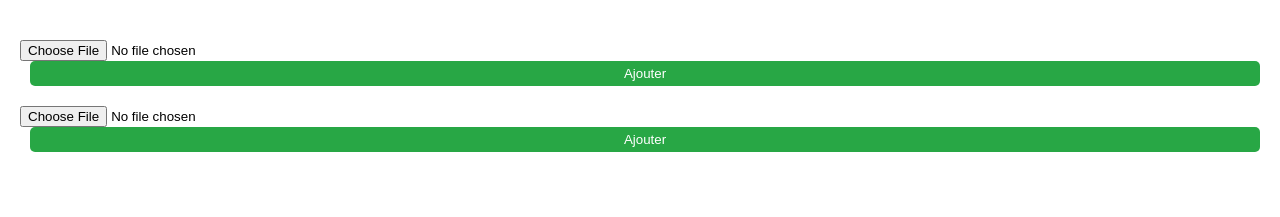
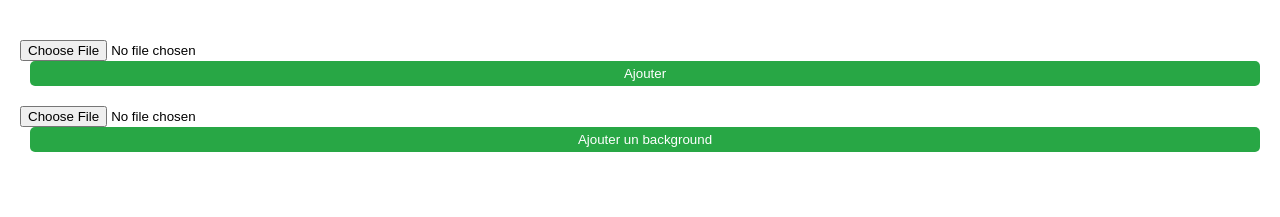
Before and after one commit to AnisBastide/backgroundFront, a React (Create React App) app: page / in a window 1280 px wide. Shown: the top 217 px of the page. Built offline with nearby package versions, Linux system fonts and the light colour scheme.

Commit message:
add front for background creation

```diff
--- a/src/BackgroundImage.js
+++ b/src/BackgroundImage.js
@@ -56,7 +56,7 @@
                     accept="image/*" // Pour limiter la sélection aux fichiers image
                     onChange={handleFileChange} // Gérer le changement de fichier
                 />
-                <button type="submit">Ajouter</button>
+                <button type="submit">Ajouter un background</button>
             </form>
         </div>
     );
```
